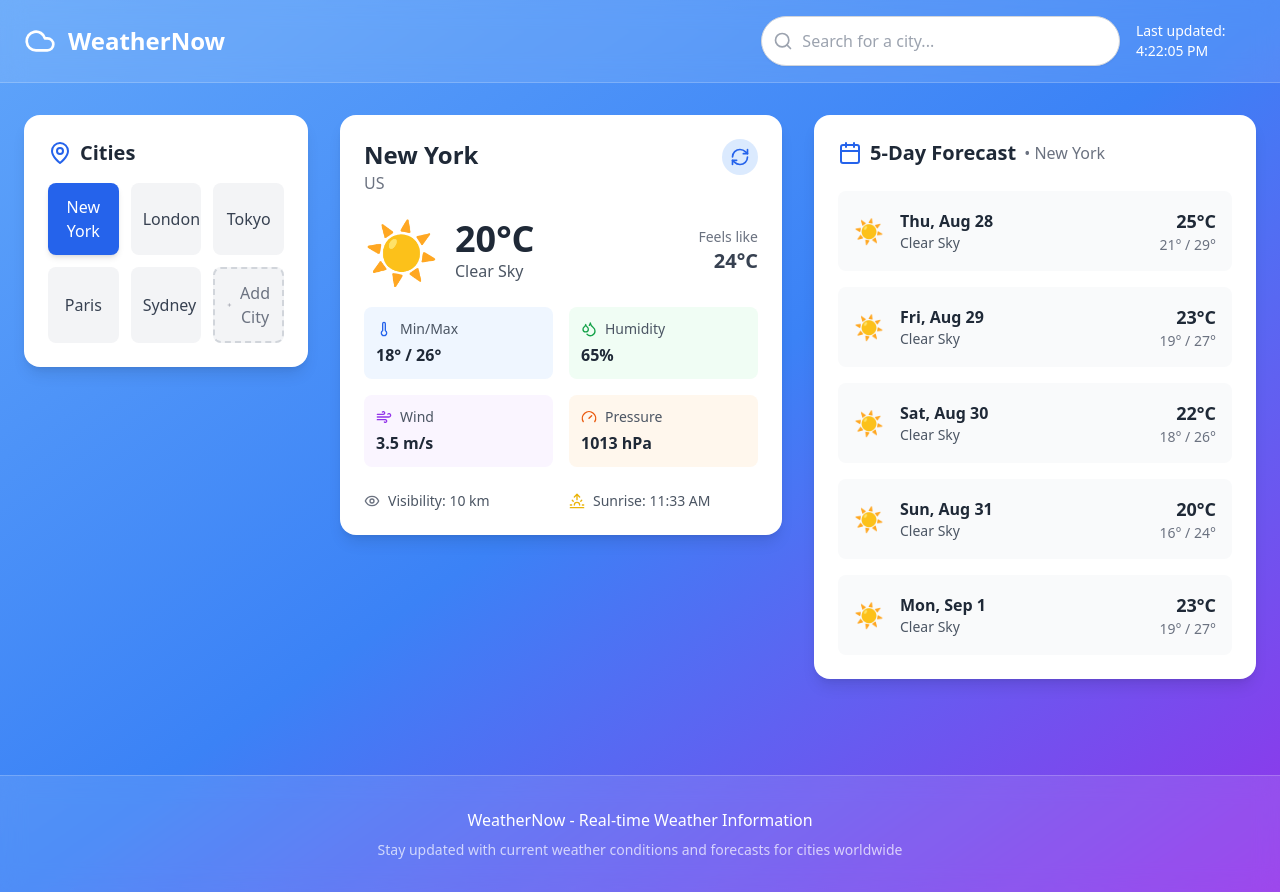
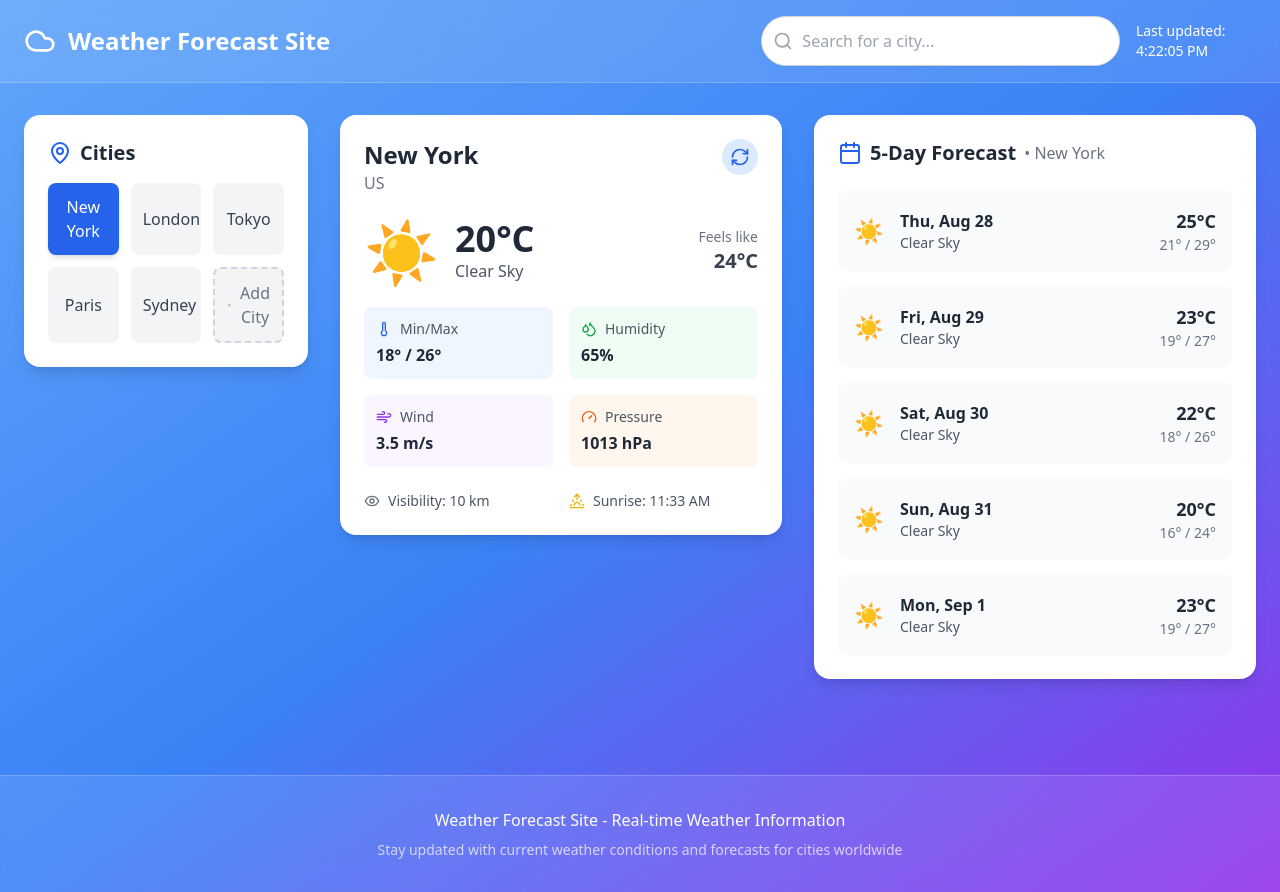
Before and after one commit to AdityaShekhar21/WeatherForcastSite, a React (Vite) app: page / in a window 1280 px wide. Built offline with nearby package versions, Linux system fonts and the light colour scheme.

Commit message:
Update site name to Weather Forecast Site

```diff
--- a/index.html
+++ b/index.html
@@ -5,7 +5,7 @@
     <link rel="icon" type="image/svg+xml" href="/vite.svg" />
     <meta name="viewport" content="width=device-width, initial-scale=1.0" />
     <title>Weather Forecast Site</title>
-    <meta name="description" content="Weather Forecast Site keeps you ahead of time and weather" />
+    <meta name="description" content="Weather Forecast Site - Real-time weather information and forecasts for cities worldwide" />
     <style>
       @keyframes fade-in {
         from {
--- a/package.json
+++ b/package.json
@@ -1,5 +1,5 @@
 {
-  "name": "vite-react-typescript-starter",
+  "name": "weather-forecast-site",
   "private": true,
   "version": "0.0.0",
   "type": "module",
--- a/src/App.tsx
+++ b/src/App.tsx
@@ -78,7 +78,7 @@ function App() {
           <div className="flex items-center justify-between">
             <div className="flex items-center space-x-3">
               <Cloud size={32} className="text-white" />
-              <h1 className="text-2xl font-bold text-white">WeatherNow</h1>
+              <h1 className="text-2xl font-bold text-white">Weather Forecast Site</h1>
             </div>
 
             <div className="flex items-center space-x-4">
@@ -149,7 +149,7 @@ function App() {
       <footer className="bg-white/10 backdrop-blur-md border-t border-white/20 mt-16">
         <div className="container mx-auto px-6 py-8">
           <div className="text-center text-white">
-            <p className="mb-2">WeatherNow - Real-time Weather Information</p>
+            <p className="mb-2">Weather Forecast Site - Real-time Weather Information</p>
             <p className="text-sm text-white/70">
               Stay updated with current weather conditions and forecasts for cities worldwide
             </p>
```
